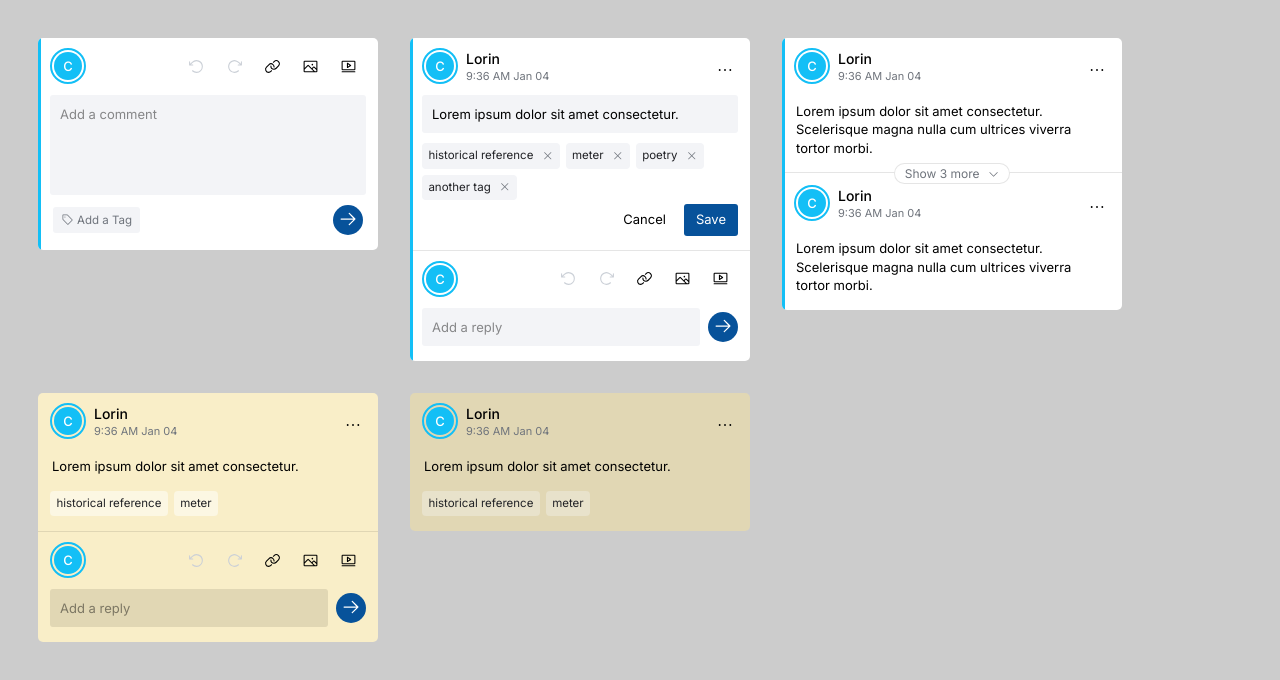
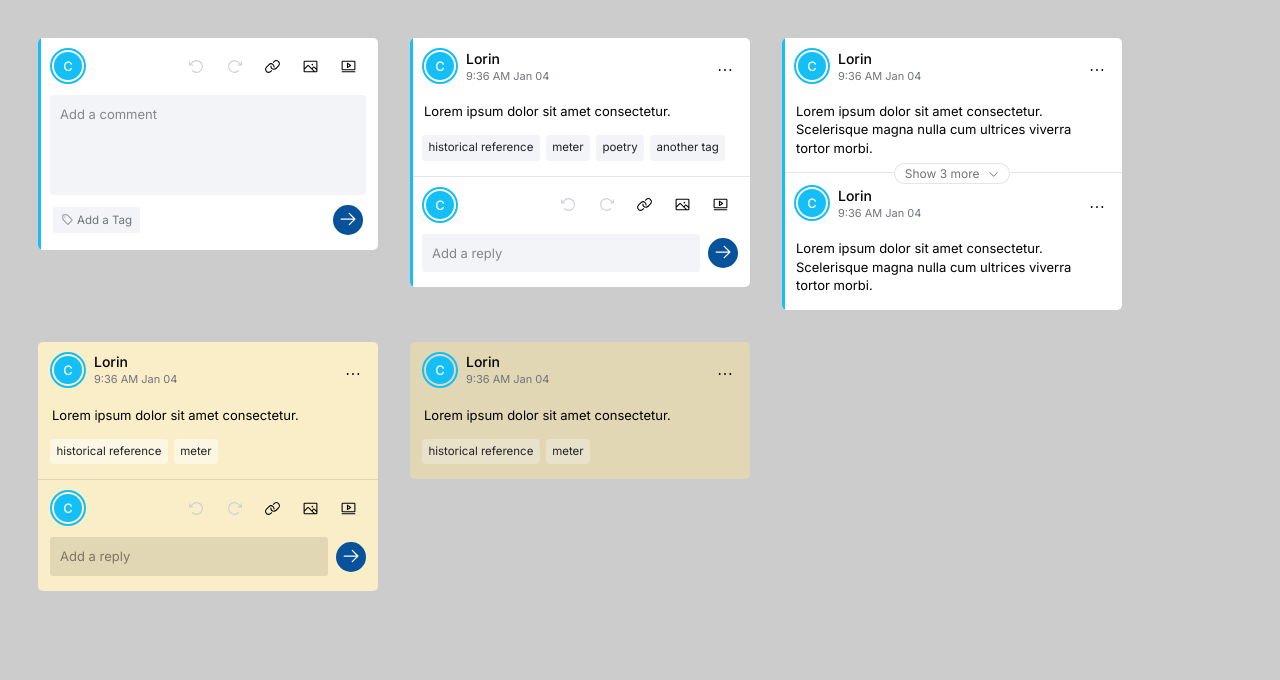
Before and after one commit to rsimon/recogito-components, a React (Vite) app: page / in a window 1280 px wide. Shown: the top 680 px of the page. Built offline with nearby package versions, Linux system fonts and the light colour scheme.

Commit message:
More tweaking

```diff
--- a/src/Annotation.tsx
+++ b/src/Annotation.tsx
@@ -1,10 +1,10 @@
+import { useState } from 'react';
 import { ReplyField } from './ReplyField';
+import { AnnotationSection } from './AnnotationSection';
+import { Interstitial } from './Interstitial';
 import { cn } from './util';
 
 import './Annotation.css';
-import { AnnotationSection } from './AnnotationSection';
-import { Interstitial } from './Interstitial';
-import { useState } from 'react';
 
 interface AnnotationProps {
 
--- a/src/AnnotationSection.css
+++ b/src/AnnotationSection.css
@@ -8,6 +8,10 @@
   padding: 0.25rem 12px;
 }
 
+.annotation-section.editable .annotation-comment-wrapper {
+  padding-bottom: 15px;
+}
+
 .annotation-section .align-right {
   justify-content: flex-end;
 }
--- a/src/AnnotationSection.tsx
+++ b/src/AnnotationSection.tsx
@@ -21,7 +21,7 @@ interface AnnotationSectionProps {
 export const AnnotationSection = (props: AnnotationSectionProps) => {
 
   return (
-    <div className="annotation-section">
+    <div className={props.isEditable ? 'annotation-section editable' : 'annotation-section'}>
       <div className="annotation-header">
         <div className="annotation-header-left">
           {props.isPrivate ? (
--- a/src/index.tsx
+++ b/src/index.tsx
@@ -13,7 +13,7 @@ ReactDOM.createRoot(document.getElementById('app')!).render(
     <Annotation
       isNote={false}
       isPrivate={false}
-      isEditable={true}
+      isEditable={false}
       tags={['historical reference', 'meter', 'poetry', 'another tag']}
       showReplyField={true} />
 
```
